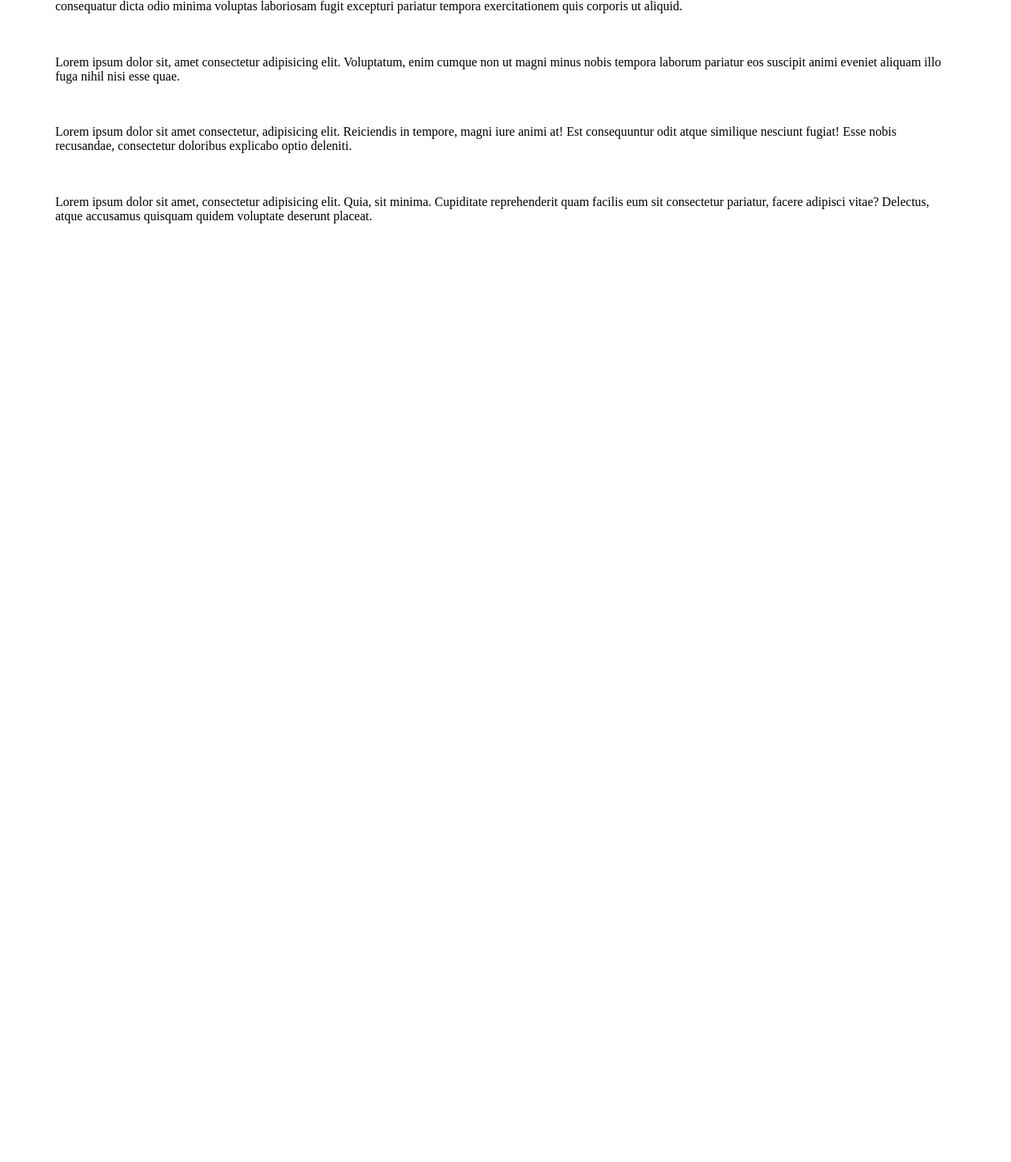
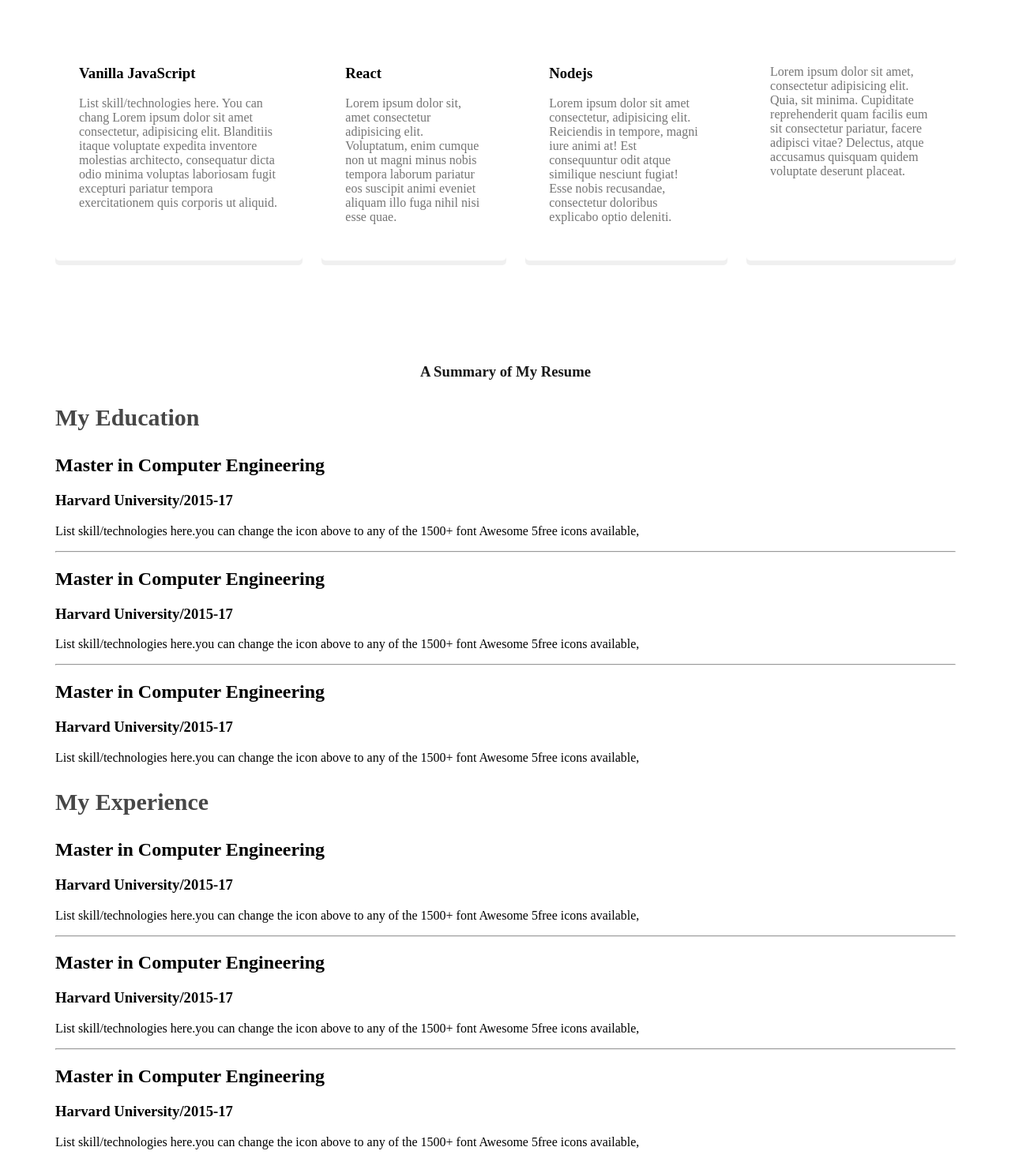
Before and after one commit to juwelco30/webdeveloper--portfolio, a plain HTML site: page index.html in a window 1280 px wide. Shown: the part 1576-3048 px from the top of the page at 79% size. Before the commit the page ends 1875 px from the top, so only its background shows below. Drawn offline with nearby package versions, Linux system fonts and the light colour scheme.

Commit message:
resume content added

```diff
--- a/index.html
+++ b/index.html
@@ -76,13 +76,13 @@
         </div>
         <div class="skill">
             <img src="" alt="">
-            <h3 class="skill-title"></h3>
+            <h3 class="skill-title">React</h3>
             <p class="skill-description">Lorem ipsum dolor sit, amet consectetur adipisicing elit. Voluptatum, enim cumque
                 non ut magni minus nobis tempora laborum pariatur eos suscipit animi eveniet aliquam illo fuga nihil nisi esse quae.</p>
         </div>
         <div class="skill">
             <img src="" alt="">
-            <h3 class="skill-title"></h3>
+            <h3 class="skill-title">Nodejs</h3>
             <p class="skill-description">Lorem ipsum dolor sit amet consectetur, adipisicing elit. Reiciendis in tempore, magni iure animi at! Est consequuntur odit atque similique nesciunt fugiat! Esse nobis recusandae,
                  consectetur doloribus explicabo optio deleniti.</p>
         </div>
@@ -95,7 +95,68 @@
 
      </div>
     </section>
+        <!-- Resume Section -->
+        <section>
+            <h3 class="section-title">A Summary of My Resume</h3>
+            <div class="resume-column">
+                <h3 class="resume-column-title">My Education</h3>
+                <div class="resume-item">
+                    <h2 class="resume-item-title">Master in Computer Engineering</h2>
+                    <h3 class="resume-item-institute">Harvard University/2015-17</h3>
+                    <p class="resume-item-descripton">List skill/technologies here.you can change the icon above
+                        to any of the 1500+ font Awesome 5free icons available,
+                    </p>
+                    <hr>
+                </div>
+                <div class="resume-item">
+                    <h2 class="resume-item-title">Master in Computer Engineering</h2>
+                    <h3 class="resume-item-institute">Harvard University/2015-17</h3>
+                    <p class="resume-item-descripton">List skill/technologies here.you can change the icon above
+                        to any of the 1500+ font Awesome 5free icons available,
+                    </p>
+                    <hr>
+                </div>
+                <div class="resume-item">
+                    <h2 class="resume-item-title">Master in Computer Engineering</h2>
+                    <h3 class="resume-item-institute">Harvard University/2015-17</h3>
+                    <p class="resume-item-descripton">List skill/technologies here.you can change the icon above
+                        to any of the 1500+ font Awesome 5free icons available,
+                    </p>
 
+                </div>
+
+            <div class="resume-column">
+                <h3 class="resume-column-title">My Experience</h3>
+                <div class="resume-item">
+                    <h2 class="resume-item-title">Master in Computer Engineering</h2>
+                    <h3 class="resume-item-institute">Harvard University/2015-17</h3>
+                    <p class="resume-item-descripton">List skill/technologies here.you can change the icon above
+                        to any of the 1500+ font Awesome 5free icons available,
+                    </p>
+
+                </div>
+                <hr>
+                <div class="resume-item">
+                    <h2 class="resume-item-title">Master in Computer Engineering</h2>
+                    <h3 class="resume-item-institute">Harvard University/2015-17</h3>
+                    <p class="resume-item-descripton">List skill/technologies here.you can change the icon above
+                        to any of the 1500+ font Awesome 5free icons available,
+                    </p>
+
+                </div>
+                <hr>
+                <div class="resume-item">
+                    <h2 class="resume-item-title">Master in Computer Engineering</h2>
+                    <h3 class="resume-item-institute">Harvard University/2015-17</h3>
+                    <p class="resume-item-descripton">List skill/technologies here.you can change the icon above
+                        to any of the 1500+ font Awesome 5free icons available,
+                    </p>
+
+                </div>
+
+            </div>
+            </div>
+        </section>
     </main>
     <footer>
 
--- a/protfolio.css
+++ b/protfolio.css
@@ -105,9 +105,13 @@ nav a{
 }
 /* main section styles */
 
+
 main{
    max-width:1140px;
    margin: 0 auto;
+}
+main section{
+    margin-top: 130px;
 }
 
 /* about section style */
@@ -125,7 +129,27 @@ main{
 .about-info{
     text-align: center;
 }
-
+/* skills related styles */
 #what-i-do-description{
   padding: 30px 150px;
 }
+
+.skills-container{
+    display: flex;
+    gap: 24px;
+}
+.skill{
+    padding: 30px;
+   border-radius: 5px;
+   background: #FFF;
+   box-shadow: 0px 6px 0px rgba(0, 0,0, 0.06);
+}
+.skill-description{
+   color: #757575;
+}
+
+.resume-column-title{
+    color: #474747;
+    font-size: 30px;
+    font-weight: 700;
+}
```
